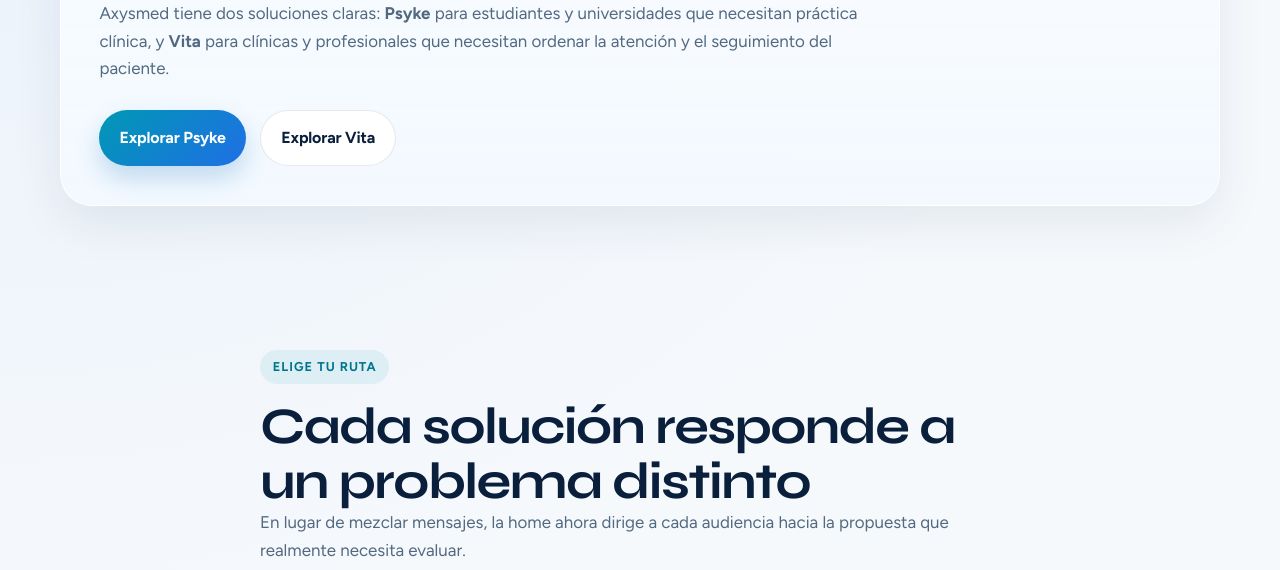
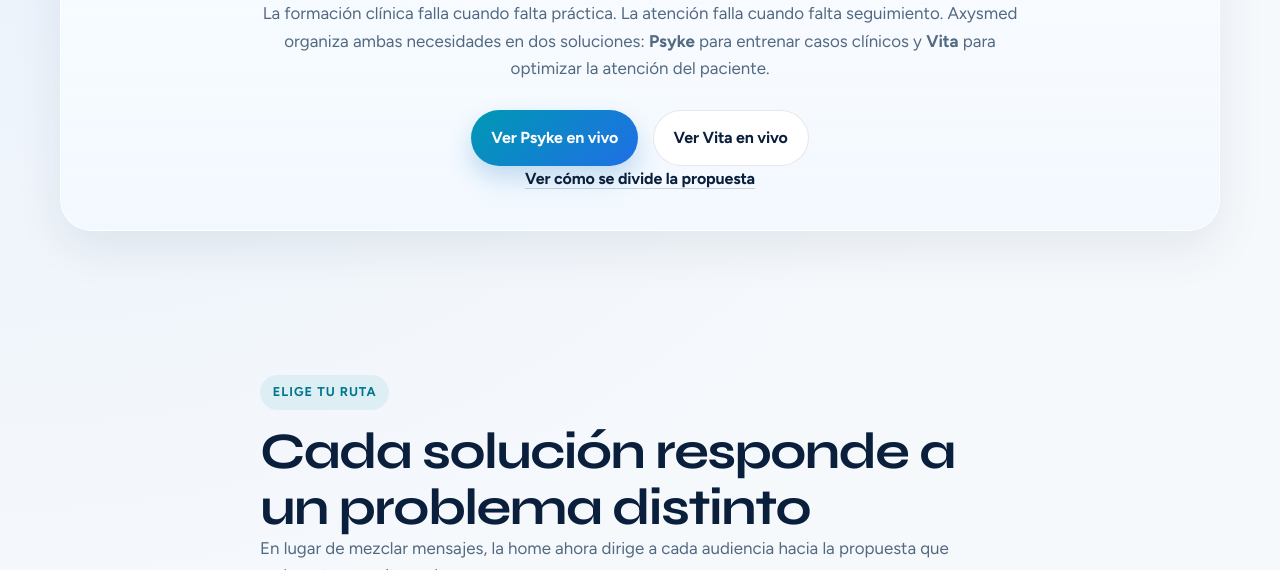
Before and after one commit to faviomosquera22/Axysmed, a website: page index.html in a window 1280 px wide. Shown: the part 547-1117 px from the top of the page. Drawn offline with Linux system fonts and the light colour scheme; files whose address does not match are found by name.

Commit message:
Add decision storytelling to home hero

```diff
--- a/index.html
+++ b/index.html
@@ -53,24 +53,43 @@
             <span class="eyebrow">Axysmed / dos soluciones, dos audiencias</span>
             <h1>Tecnología que mejora la formación y la atención en salud</h1>
             <p class="hero-lead">
-              Axysmed tiene dos soluciones claras: <strong>Psyke</strong> para
-              estudiantes y universidades que necesitan práctica clínica, y
-              <strong>Vita</strong> para clínicas y profesionales que necesitan ordenar
-              la atención y el seguimiento del paciente.
+              La formación clínica falla cuando falta práctica. La atención falla
+              cuando falta seguimiento. Axysmed organiza ambas necesidades en dos
+              soluciones: <strong>Psyke</strong> para entrenar casos clínicos y
+              <strong>Vita</strong> para optimizar la atención del paciente.
             </p>
             <div class="button-row">
-              <a href="/psyke" class="btn btn-primary" data-track-click data-track-product="Psyke" data-track-location="home-hero">
-                Explorar Psyke
+              <a
+                href="https://simulador-mental.vercel.app"
+                class="btn btn-primary"
+                target="_blank"
+                rel="noreferrer"
+                data-track-click
+                data-track-product="Psyke"
+                data-track-location="home-hero-live"
+              >
+                Ver Psyke en vivo
               </a>
-              <a href="/vita" class="btn btn-secondary" data-track-click data-track-product="Vita" data-track-location="home-hero">
-                Explorar Vita
+              <a
+                href="https://website-gilt-seven-66.vercel.app"
+                class="btn btn-secondary"
+                target="_blank"
+                rel="noreferrer"
+                data-track-click
+                data-track-product="Vita"
+                data-track-location="home-hero-live"
+              >
+                Ver Vita en vivo
               </a>
             </div>
+            <a href="#elige-tu-ruta" class="text-link hero-text-link" data-track-click data-track-product="Axysmed" data-track-location="home-hero-secondary">
+              Ver cómo se divide la propuesta
+            </a>
           </div>
         </div>
       </section>
 
-      <section class="section-block">
+      <section class="section-block" id="elige-tu-ruta">
         <div class="container section-intro" data-reveal>
           <span class="section-kicker">Elige tu ruta</span>
           <h2>Cada solución responde a un problema distinto</h2>
--- a/styles.css
+++ b/styles.css
@@ -219,6 +219,9 @@ a {
   background: linear-gradient(180deg, rgba(255, 255, 255, 0.98), rgba(242, 248, 255, 0.92));
   max-width: 1280px;
   width: 100%;
+  margin: 0 auto;
+  text-align: center;
+  justify-items: center;
 }
 
 .hero-home .hero-grid {
@@ -227,10 +230,22 @@ a {
 
 .hero-home h1 {
   max-width: 13ch;
+  margin-left: auto;
+  margin-right: auto;
 }
 
 .hero-home .hero-lead {
   max-width: 72ch;
+  margin-left: auto;
+  margin-right: auto;
+}
+
+.hero-home .button-row {
+  justify-content: center;
+}
+
+.hero-text-link {
+  margin-top: 1rem;
 }
 
 .product-hero .hero-copy {
```
